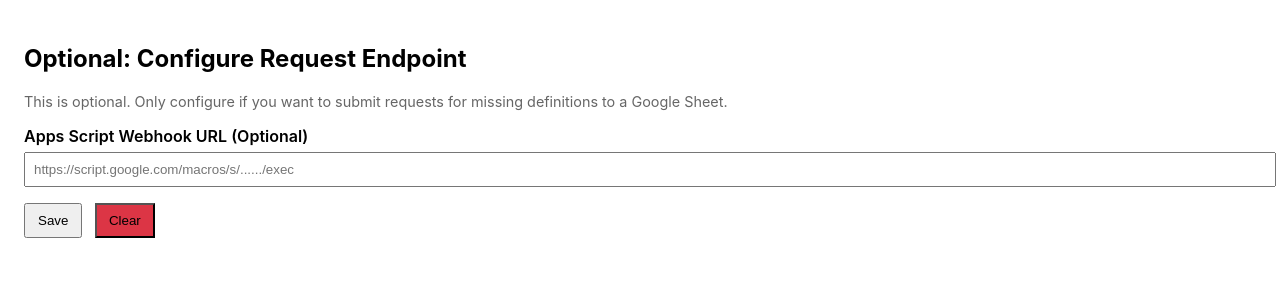
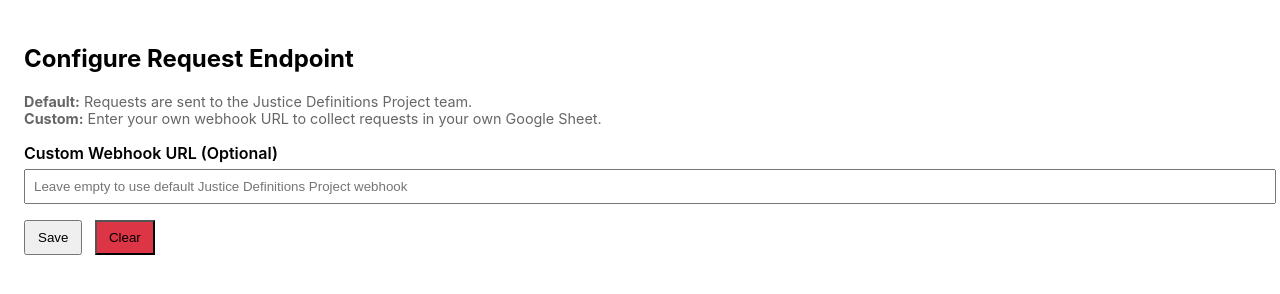
Before and after one commit to dso6060/jdp, a browser extension: page options/options.html in a window 1280 px wide. Drawn offline with Linux system fonts and the light colour scheme.

Commit message:
feat: add permanent webhook for Justice Definitions Project team

```diff
--- a/options/options.html
+++ b/options/options.html
@@ -12,12 +12,13 @@
     </style>
   </head>
   <body>
-    <h2>Optional: Configure Request Endpoint</h2>
+    <h2>Configure Request Endpoint</h2>
     <p style="color: #666; font-size: 0.9rem; margin-bottom: 16px;">
-      This is optional. Only configure if you want to submit requests for missing definitions to a Google Sheet.
+      <strong>Default:</strong> Requests are sent to the Justice Definitions Project team.<br>
+      <strong>Custom:</strong> Enter your own webhook URL to collect requests in your own Google Sheet.
     </p>
-    <label for="webhook">Apps Script Webhook URL (Optional)</label>
-    <input id="webhook" type="url" placeholder="https://script.google.com/macros/s/....../exec" />
+    <label for="webhook">Custom Webhook URL (Optional)</label>
+    <input id="webhook" type="url" placeholder="Leave empty to use default Justice Definitions Project webhook" />
 
     <button id="save">Save</button>
     <button id="clear" style="margin-left: 8px; background-color: #dc3545;">Clear</button>
```
Also changed, not shown: popup/popup.js (+8 -2 lines).
